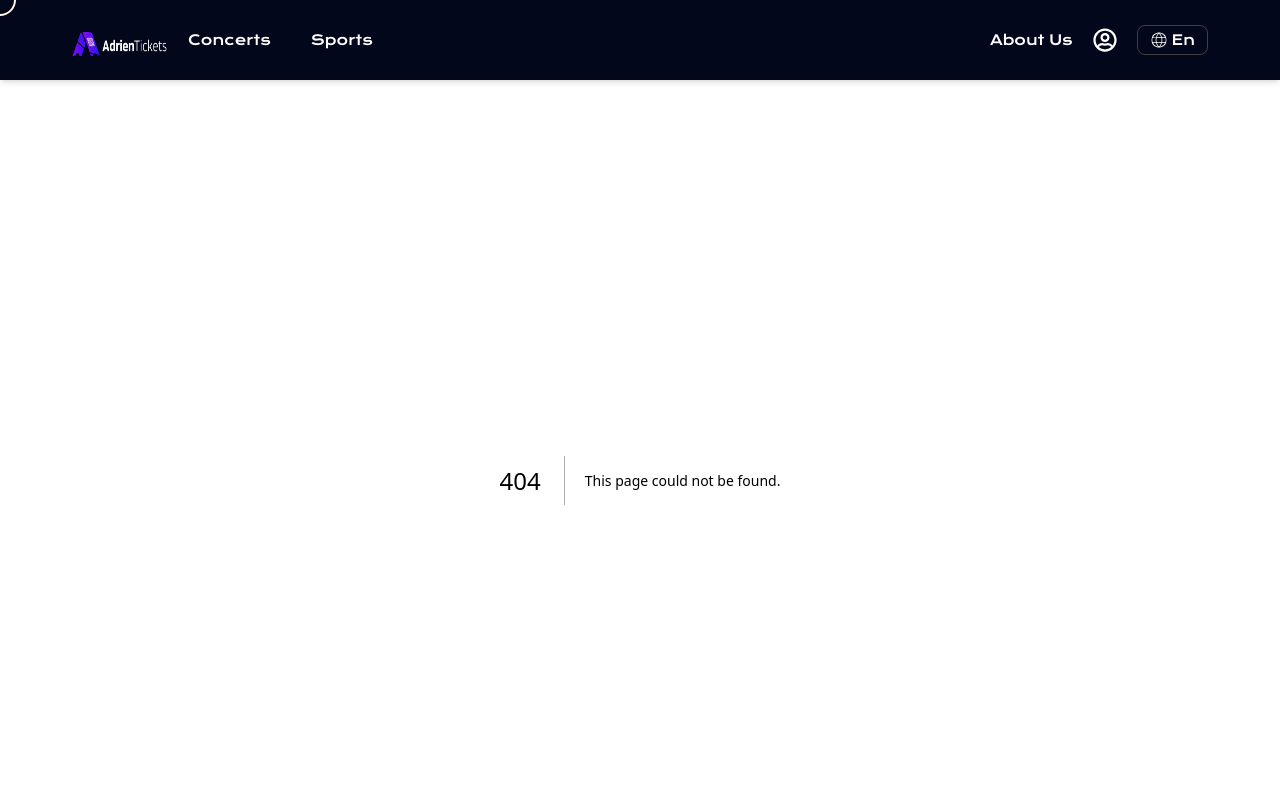
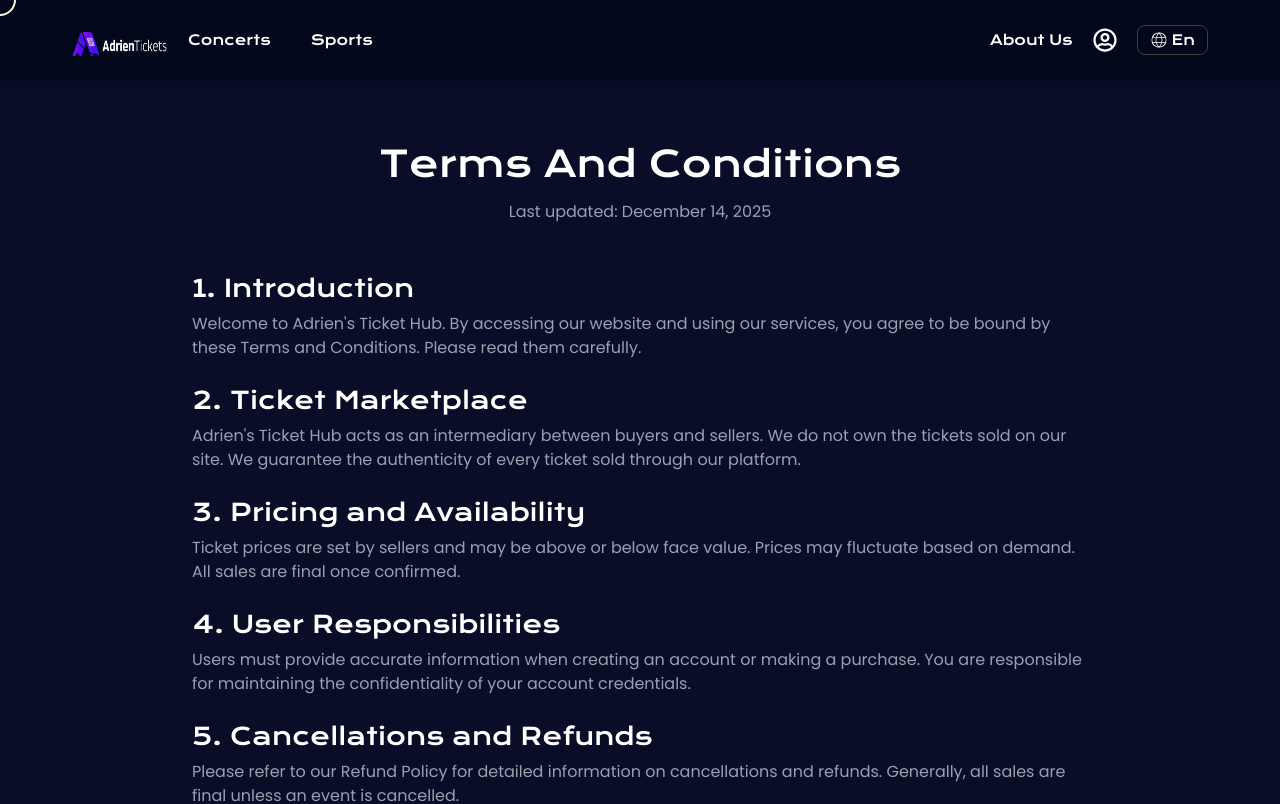
Before and after one commit to sparktechagency/ticket-booking-website, a Next.js app: page /terms-and-conditions in a window 1280 px wide. Before the commit this address had no page. Shown: the top 804 px of the page. Built offline with nearby package versions, Linux system fonts and the light colour scheme.

Commit message:
Added Terms And Conditions Page

```diff
--- /dev/null
+++ b/src/app/(InfoPages)/terms-and-conditions/page.jsx
@@ -0,0 +1,106 @@
+"use client";
+
+import React from "react";
+import { motion } from "framer-motion";
+import {
+  FaFileContract,
+  FaTicketAlt,
+  FaDollarSign,
+  FaUserCheck,
+  FaBan,
+  FaShieldAlt,
+} from "react-icons/fa";
+import { Poppins } from "next/font/google";
+
+const sections = [
+  {
+    icon: FaFileContract,
+    title: "1. Introduction",
+    content:
+      "Welcome to Adrien's Ticket Hub. By accessing our website and using our services, you agree to be bound by these Terms and Conditions. Please read them carefully.",
+  },
+  {
+    icon: FaTicketAlt,
+    title: "2. Ticket Marketplace",
+    content:
+      "Adrien's Ticket Hub acts as an intermediary between buyers and sellers. We do not own the tickets sold on our site. We guarantee the authenticity of every ticket sold through our platform.",
+  },
+  {
+    icon: FaDollarSign,
+    title: "3. Pricing and Availability",
+    content:
+      "Ticket prices are set by sellers and may be above or below face value. Prices may fluctuate based on demand. All sales are final once confirmed.",
+  },
+  {
+    icon: FaUserCheck,
+    title: "4. User Responsibilities",
+    content:
+      "Users must provide accurate information when creating an account or making a purchase. You are responsible for maintaining the confidentiality of your account credentials.",
+  },
+  {
+    icon: FaBan,
+    title: "5. Cancellations and Refunds",
+    content:
+      "Please refer to our Refund Policy for detailed information on cancellations and refunds. Generally, all sales are final unless an event is cancelled.",
+  },
+  {
+    icon: FaShieldAlt,
+    title: "6. Limitation of Liability",
+    content:
+      "Adrien's Ticket Hub shall not be liable for any indirect, incidental, special, consequential, or punitive damages resulting from your use of our services.",
+  },
+];
+
+const poppins = Poppins({
+  weight: ["400", "500", "600"],
+  subsets: ["latin"],
+});
+
+export default function TermsAndConditions() {
+  return (
+    <div className="min-h-screen bg-[#0a0d27] flex flex-col items-center px-4 py-16">
+      <div className="w-full max-w-4xl">
+        {/* Header */}
+        <motion.div
+          initial={{ opacity: 0, y: -30 }}
+          animate={{ opacity: 1, y: 0 }}
+          transition={{ duration: 0.7 }}
+          className="text-center mb-12"
+        >
+          <h1 className="text-4xl sm:text-[36px] text-white mb-4">
+            Terms And Conditions
+          </h1>
+          <p className={`${poppins.className} text-[#99A1AF]`}>
+            Last updated: December 14, 2025
+          </p>
+        </motion.div>
+
+        {/* Sections */}
+        <div className="space-y-6">
+          {sections.map((section, index) => {
+            const Icon = section.icon;
+            return (
+              <motion.section
+                key={index}
+                initial={{ opacity: 0, x: index % 2 === 0 ? -50 : 50 }}
+                animate={{ opacity: 1, x: 0 }}
+                transition={{ duration: 0.6, delay: index * 0.1 }}
+              >
+                <div className="flex items-start gap-3">
+                  <div className="">
+                    <h2 className="text-2xl sm:text-2xl text-white mb-2">
+                      {section.title}
+                    </h2>
+                    <p className={`${poppins.className} text-[#99A1AF]`}>
+                      {section.content}
+                    </p>
+                  </div>
+                </div>
+              </motion.section>
+            );
+          })}
+        </div>
+      </div>
+    </div>
+  );
+}
--- a/src/components/Shared/Footer.jsx
+++ b/src/components/Shared/Footer.jsx
@@ -79,7 +79,7 @@
                 Contact Us
               </Link>
               <Link
-                href="/"
+                href="/terms-and-conditions"
                 className={`${poppins.className} text-xs sm:text-sm text-[#99A1AF] hover:text-white transition-colors`}
               >
                 Terms of Service
```
